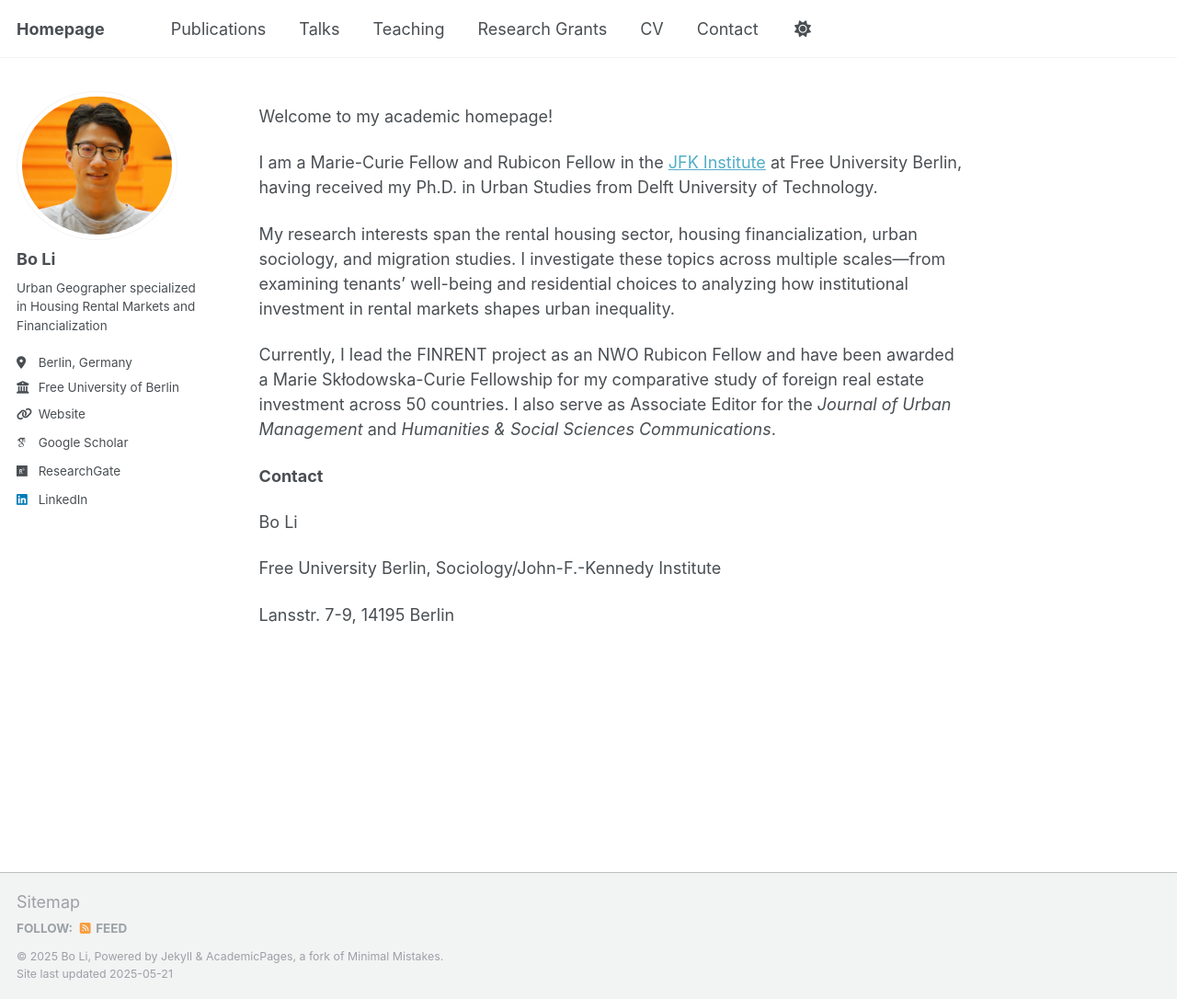
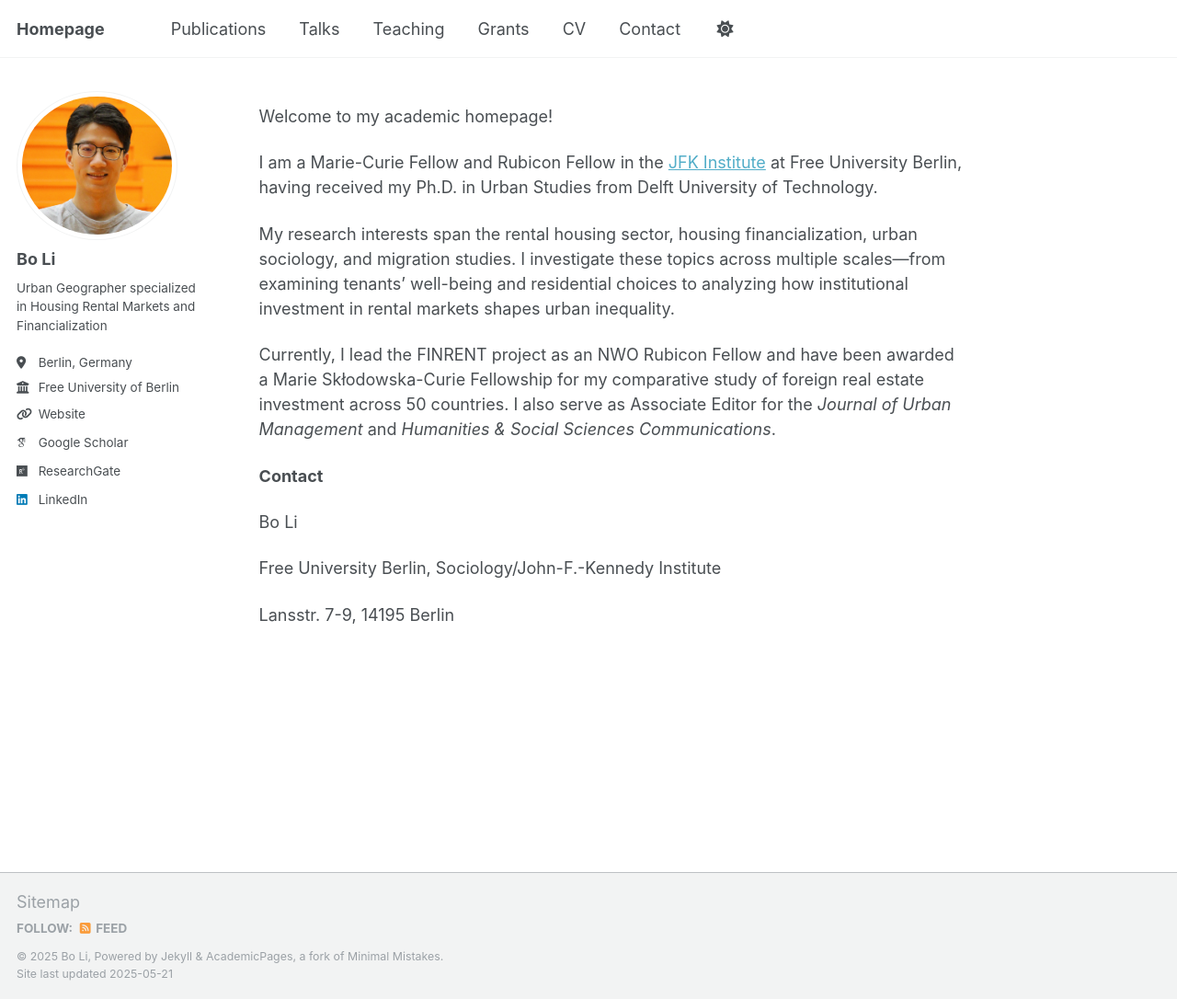
Before and after one commit to housingforall/housingforall.github.io, a Jekyll site: the page built from _pages/about.md, in a window 1280 px wide and 1086 px high. Shown: the whole window at 92% size. Built offline with Jekyll 4.4.1, drawn with Linux system fonts in a browser that asks for light colours; some web fonts are replaced.

Commit message:
Update navigation.yml

```diff
--- a/_data/navigation.yml
+++ b/_data/navigation.yml
@@ -10,7 +10,7 @@ main:
   - title: "Teaching"
     url: /teaching/
 
-  - title: "Research Grants"
+  - title: "Grants"
     url: /grants/
 
   - title: "CV"
```
